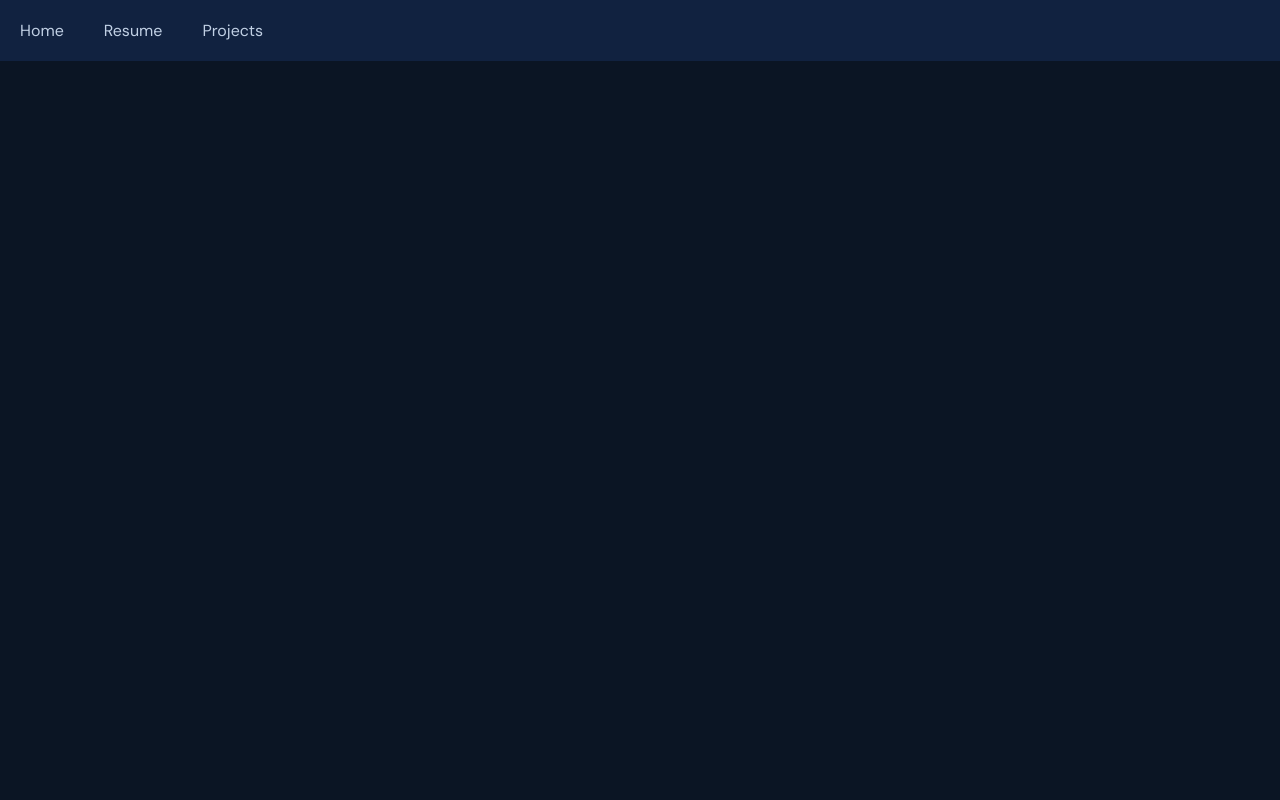
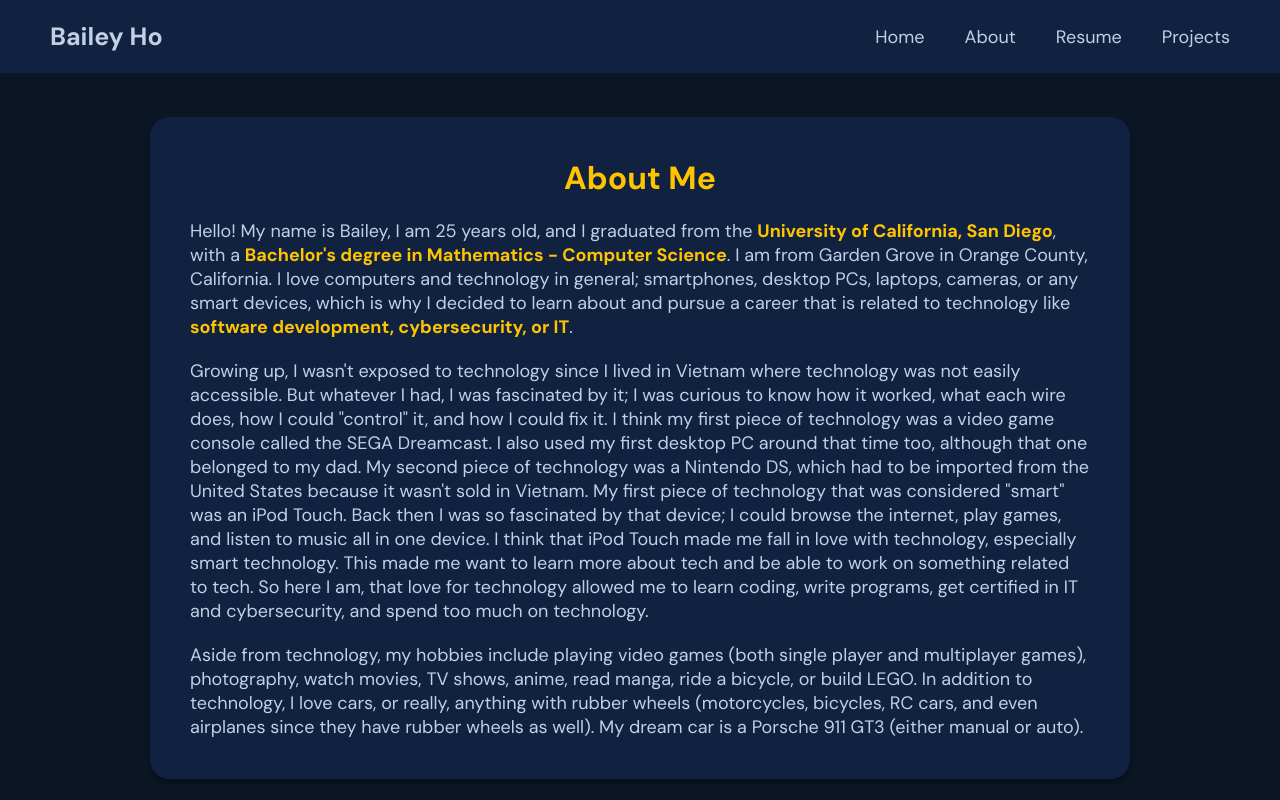
Before and after one commit to Aerondight77/personal-website, a React (Create React App) app in the folder client/: page /#/about in a window 1280 px wide. Built offline with nearby package versions, Linux system fonts and the light colour scheme.

Commit message:
Separated About from Home.

```diff
--- /dev/null
+++ b/client/src/About/index.jsx
@@ -0,0 +1,27 @@
+import React from "react";
+import "./style.css";
+import "../App.css";
+
+const About = () => {
+    return (
+        <div className="home-container">
+            <div className="body">
+                <h1 className="yellow-heading">About Me</h1>
+                <p className="body-text">Hello! My name is Bailey, I am 25 years old, and I graduated from the <b>University of California, San Diego</b>, with a <b>Bachelor's degree in Mathematics - Computer Science</b>. I am from Garden Grove in Orange County, California.
+                I love computers and technology in general; smartphones, desktop PCs, laptops, cameras, or any smart devices, which is why I decided to learn about and pursue a career that is related to technology like <b>software development, cybersecurity, or IT</b>.
+                </p>
+                <p className="body-text">Growing up, I wasn't exposed to technology since I lived in Vietnam where technology was not easily accessible. But whatever I had, I was fascinated by it; I was curious to know how it worked, what each wire does, how I could "control" it, and how I could fix it.
+                I think my first piece of technology was a video game console called the SEGA Dreamcast. I also used my first desktop PC around that time too, although that one belonged to my dad. My second piece of technology was a Nintendo DS, which had to be imported from
+                the United States because it wasn't sold in Vietnam. My first piece of technology that was considered "smart" was an iPod Touch. Back then I was so fascinated by that device; I could browse the internet, play games, and listen to music all in one device. I think that iPod Touch
+                made me fall in love with technology, especially smart technology. This made me want to learn more about tech and be able to work on something related to tech. So here I am, that love for technology allowed me to learn coding, write programs, get certified in IT and cybersecurity,
+                and spend too much on technology.
+                </p>
+                <p className="body-text">Aside from technology, my hobbies include playing video games (both single player and multiplayer games), photography, watch movies, TV shows, anime, read manga, ride a bicycle, or build LEGO.
+                In addition to technology, I love cars, or really, anything with rubber wheels (motorcycles, bicycles, RC cars, and even airplanes since they have rubber wheels as well). My dream car is a Porsche 911 GT3 (either manual or auto).
+                </p>
+            </div>
+        </div>
+    );
+};
+
+export default About;
--- /dev/null
+++ b/client/src/About/style.css
@@ -0,0 +1,49 @@
+.home-container {
+    display: flex;
+    justify-content: center;
+    align-items: center;
+    margin-top: 3vh;
+    min-height: 50vh;
+    padding: 20px;
+    gap: 5vh;
+    flex-direction: column;
+  }
+
+.body {
+    max-width: 900px;
+    height: auto;
+    background: #112240;
+    box-shadow: 0px 4px 4px rgba(0, 0, 0, 0.25);
+    border-radius: 20px;
+    display: flex;
+    flex-direction: column;
+    align-items: center;
+    justify-content: center;
+    gap: 20px;
+    padding: 40px;
+    object-fit: cover;
+}
+
+.body-text {
+    font-size: large;
+    text-align: left;
+    color:#c1d0e4;
+}
+
+.email-link {
+    color:#7bf4ff;
+    text-decoration: underline;
+    text-align: left;
+}
+
+.yellow-heading {
+  color: #ffc400; /* Same yellow as boxes */
+}
+
+.large-name {
+  font-size: 50px;;
+}
+
+b {
+  color: #ffc400; /* Yellow color for all <b> tags */
+}
--- a/client/src/App.jsx
+++ b/client/src/App.jsx
@@ -4,6 +4,7 @@ import Navbar from "./Navbar";
 import React from "react";
 import Resume from "./Resume";
 import Projects from "./Projects";
+import About from "./About";
 import { HashRouter as Router, Routes, Route } from "react-router-dom";
 
 const App = () => {
@@ -14,6 +15,7 @@ const App = () => {
                 <Route index element={<Home />} />
                 <Route path="/resume" element={<Resume />} />
                 <Route path="/projects" element={<Projects />} />
+                <Route path="/about" element={<About />} />
             </Routes>
         </Router>
     );
--- a/client/src/Home/index.jsx
+++ b/client/src/Home/index.jsx
@@ -8,25 +8,14 @@ const Home = () => {
         <div className="home-container">
             <div className="body">
                 <img style={{ width: 400, height: 300}} src={portrait} alt="" class="responsive-image"/>
-                <h1 className="large-name">Hello! I'm Bailey Ho</h1>
-                <h2 className="yellow-heading">Welcome to my website!</h2>
-                <p className="body-text">You can view my resume and explore projects that I've worked on here. To get started, please click on one of the pages on the navigation bar. To view external links:
+                <h1 className="large-name">Hello! I'm <b>Bailey Ho</b></h1>
+                <h2>Welcome to my website!</h2>
+                <p className="body-text">You can view my resume and explore projects that I've worked on here. To get started, please click on one of the pages on the navigation bar.
                 </p>
                 <div className="links">
                     <a href="https://github.com/Aerondight77" target="_blank" rel="noreferrer" className="links">GitHub</a>
                     <a href="https://linkedin.com/in/bailey-ho-22b8041bb/" target="_blank" rel="noreferrer" className="links">LinkedIn</a>
-                    <a href="https://github.com/Aerondight77/personal-website" target="_blank" rel="noreferrer" className="links">Website Source Code</a>
                 </div>
-            </div>
-
-            <div className="body">
-                <h1 className="yellow-heading">About Me</h1>
-                <p className="body-text">Hello! My name is Bailey, I am 25 years old, and I graduated from the <b>University of California, San Diego</b>, with a <b>Bachelor's degree in Mathematics - Computer Science</b>. I am from Garden Grove in Orange County, California.
-                I love computers and technology in general; smartphones, desktop PCs, laptops, cameras, or any smart devices, which is why I decided to learn about and pursue a career that is related to technology like <b>software development, cybersecurity, or IT</b>.
-                You can find more details of my professional life in the resume page above.</p>
-                <p className="body-text">As for my personal life, my hobbies include playing video games (both single player and multiplayer games), photography, watch movies, TV shows, anime, and occassionally read a manga, ride a bicycle, or build LEGO.
-                In addition to technology, I love cars, or really, anything with rubber wheels (motorcycles, bicycles, RC cars, and even airplanes since they have rubber wheels as well). My dream car is a Porsche 911 GT3 (either manual or auto).
-                </p>
             </div>
 
             <div className="body">
--- a/client/src/Navbar/index.jsx
+++ b/client/src/Navbar/index.jsx
@@ -5,8 +5,10 @@ import { Link } from "react-router-dom";
 const Navbar = () => {
     return (
         <div className="navbar">
+            <div className="nav-name">Bailey Ho</div>
             <nav className="navlinks">
                 <Link to="/">Home</Link>
+                <Link to="/about">About</Link>
                 <Link to="/resume">Resume</Link>
                 <Link to="/projects">Projects</Link>
             </nav>
--- a/client/src/Navbar/style.css
+++ b/client/src/Navbar/style.css
@@ -2,14 +2,22 @@
     display: flex;
     justify-content: space-between;
     align-items: center;
-    padding: 20px;
+    padding: 20px 50px; /* Increased padding on left and right sides */
     gap: 10px;
     background: #112240;
 }
 
 .navlinks{
     display: flex;
-    justify-content: space-between;
+    justify-content: flex-end; /* Align items to the right */
     align-items: center;
     gap: 40px;
+    margin-left: auto;
+    font-size: large;
 }
+
+.nav-name {
+    font-size: 25px; /* or whatever size you prefer */
+    font-weight: bold;
+    margin-right: 20px; /* adds some spacing from the nav links */
+}
--- a/client/src/Projects/index.jsx
+++ b/client/src/Projects/index.jsx
@@ -7,7 +7,7 @@ const Projects = () => {
         <div className="home-container">
             <div className="body">
                 <h1 className="yellow-heading">Projects</h1>
-                <h2>Here, I will explain my past projects that I've worked on. If you would like to see the source code for the projects, please click the link below.</h2>
+                <h2>Here, I will explain my past projects that I've worked on. If you would like to see the source code for each project, please click the link below.</h2>
                 <div className="links">
                     <a href="https://github.com/Aerondight77" target="_blank" rel="noreferrer" className="links">My GitHub</a>
                 </div>
```
